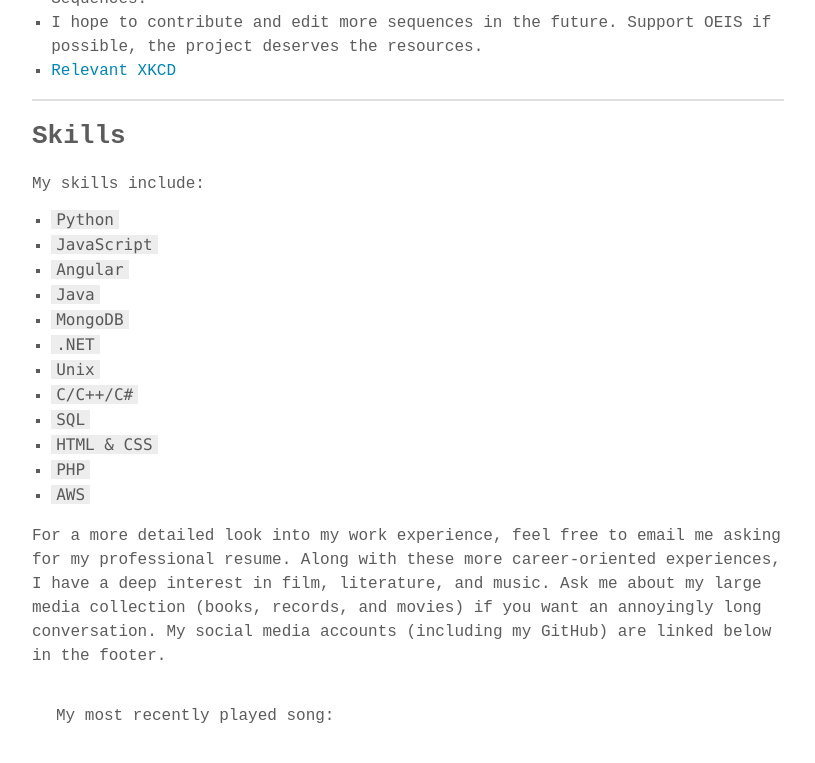
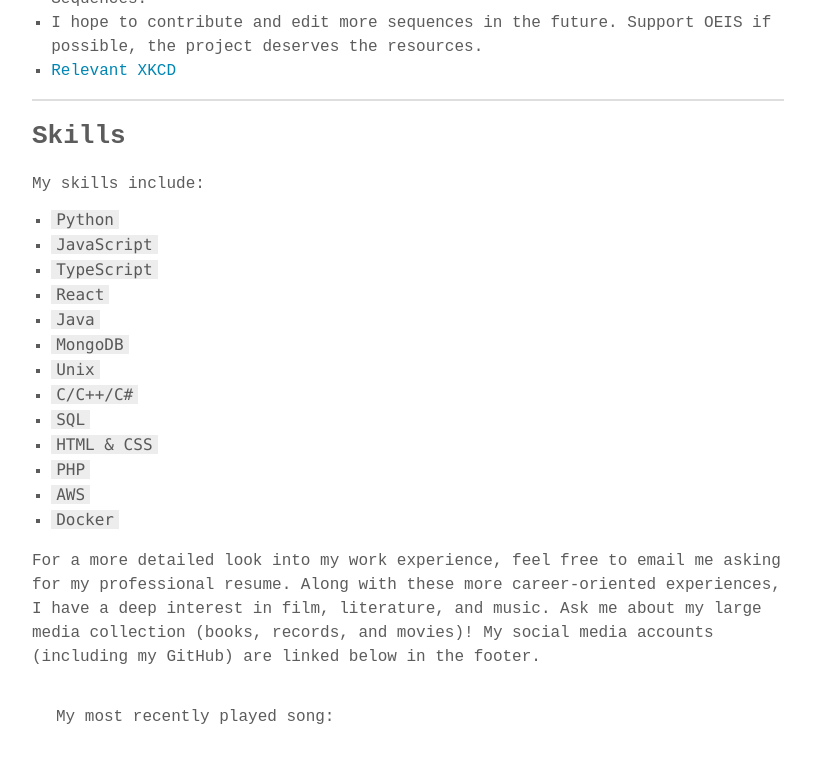
Before and after one commit to bunceandbean/bunceandbean.github.io, a Jekyll site: the page built from docs/about.md, in a window 1280 px wide and 900 px high, scrolled down 2733 px, cut to the strip 0-772 px from the top of the window. Shown: the top 763 px of the strip, without its empty margins (232-1047 px from the left). Built offline with Jekyll 4.4.1, drawn with Linux system fonts in a browser that asks for light colours; some web fonts are replaced; some of the changed text lies outside the part shown.

Commit message:
Update about.md

```diff
--- a/docs/about.md
+++ b/docs/about.md
@@ -9,7 +9,7 @@
 ## `Software Engineering Intern` @ Moser Consulting _05/2023 - Present_
 
 * Working with Moser's Application Services team to help develop Moser Labs, a software suite of internal tools for Moser employees and admins to utilize.
-* Currently building standardized application interfaces using `React`, the `PrimeReact` library, and and `TypeScript`.
+* Currently building Moser Labs applications using `TypeScript` and `React`, the `PrimeReact` library, `Docker`,  `PostgreSQL`, and `GraphQL`.
 * Developing software in an `Agile`-based (`Scrum`) team where sprint deliverables are a priority.
 
 ## `Undergraduate Teaching Assistant` @ Purdue University _01/2023 - 05/2023_
@@ -72,18 +72,19 @@
 My skills include:
 * `Python`
 * `JavaScript`
-* `Angular`
+* `TypeScript`
+* `React`
 * `Java`
 * `MongoDB`
-* `.NET`
 * `Unix`
 * `C/C++/C#`
 * `SQL`
 * `HTML & CSS`
 * `PHP`
 * `AWS`
+* `Docker`
 
-For a more detailed look into my work experience, feel free to email me asking for my professional resume. Along with these more career-oriented experiences, I have a deep interest in film, literature, and music. Ask me about my large media collection (books, records, and movies) if you want an annoyingly long conversation. My social media accounts (including my GitHub) are linked below in the footer.
+For a more detailed look into my work experience, feel free to email me asking for my professional resume. Along with these more career-oriented experiences, I have a deep interest in film, literature, and music. Ask me about my large media collection (books, records, and movies)! My social media accounts (including my GitHub) are linked below in the footer.
 
 <div class = "container">
     My most recently played song:
```
